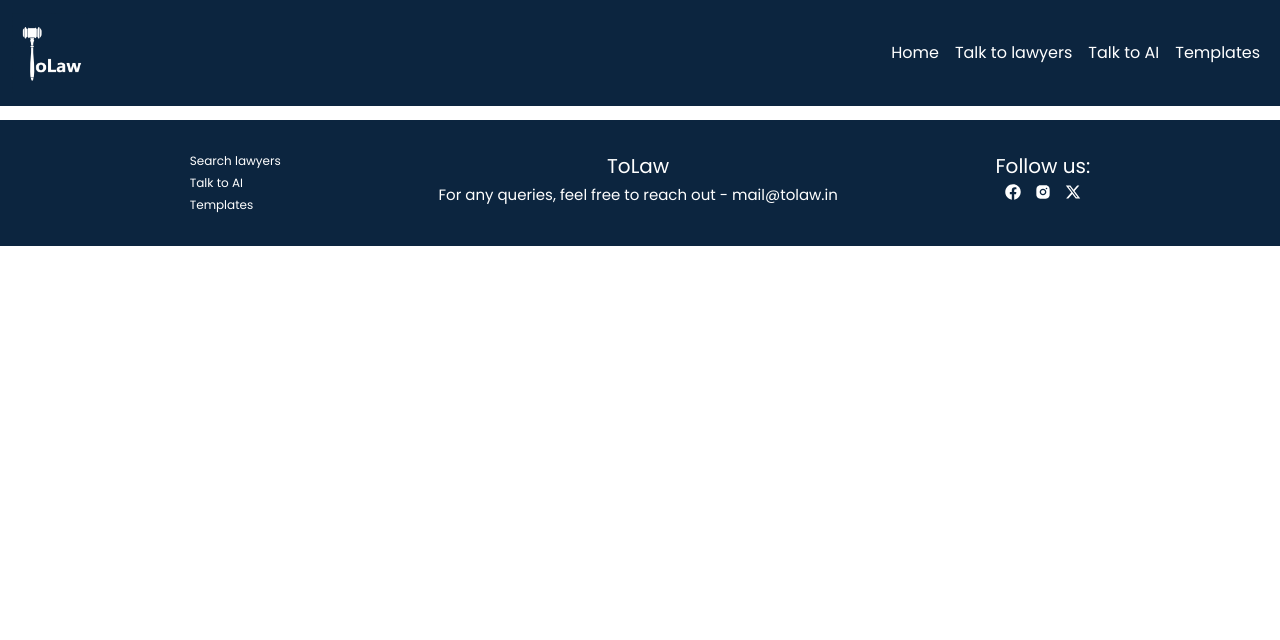
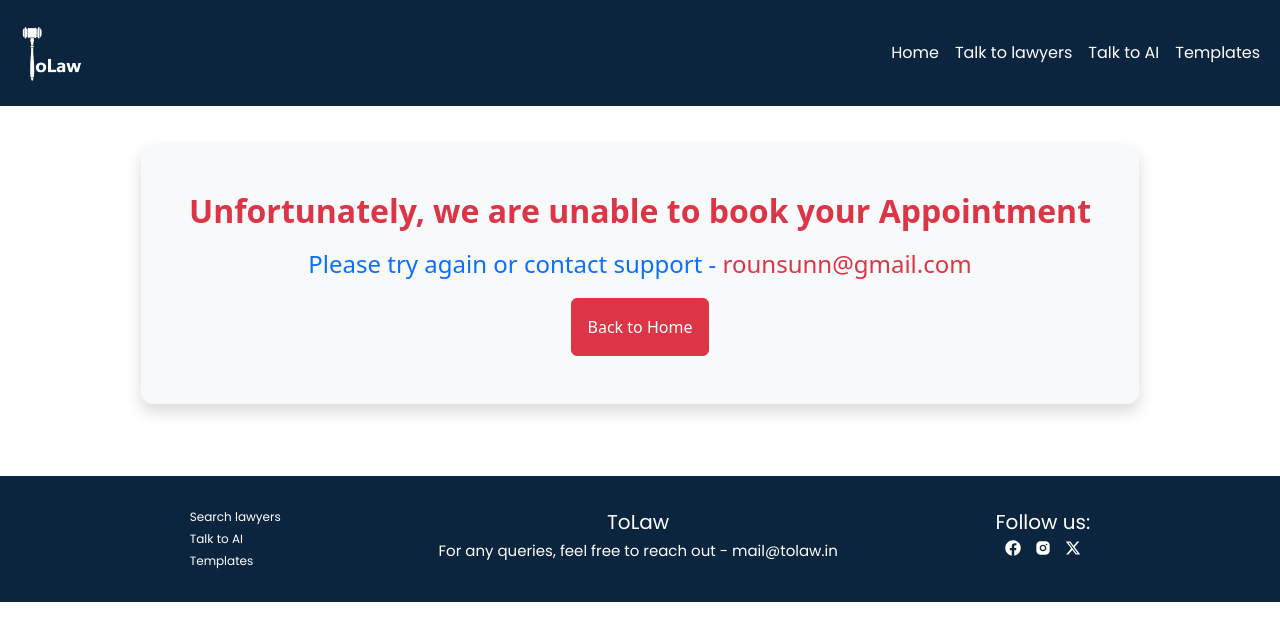
Before and after one commit to rounsunn/ToLaw-users, a React (Vite) app: page /payment/canceled in a window 1280 px wide. Shown: the top 640 px of the page. Built offline with nearby package versions, Linux system fonts and the light colour scheme; no server answers.

Commit message:
added success and cancel routes

```diff
--- a/src/App.tsx
+++ b/src/App.tsx
@@ -8,6 +8,8 @@ import "./App.css";
 import AiAssist from "./routes/AiAssist";
 import Template from "./routes/Template";
 import Footer from "./components/Footer";
+import Success from "./components/Success";
+import Cancel from "./components/Cancel";
 
 function App() {
   return (
@@ -26,6 +28,8 @@ function App() {
         </Route>
         <Route path="aiassist" element={<AiAssist />} />
         <Route path="templates" element={<Template />}/>
+        <Route path="/payment/success" element={<Success />} />
+        <Route path="/payment/canceled" element={<Cancel />} />
       </Routes>
       <Footer />
     </Router>
--- /dev/null
+++ b/src/components/Cancel.tsx
@@ -0,0 +1,29 @@
+import React from 'react'
+
+const Cancel = () => {
+  return (
+    <div className='container d-flex align-items-center justify-content-center p-5'>
+        <div className='d-flex flex-column align-items-center justify-content-center gap-3 p-5 bg-light rounded-xl shadow'>
+            <h2 className="font-italic text-danger fs-2 fw-bold">Unfortunately, we are unable to book your Appointment</h2>
+            <div className='d-flex align-items-center gap-2 justify-content-center fs-4'>
+                <p className="text-primary">Please try again or contact support -&nbsp;
+                    <a href={`mailto:rounsunn@gmail.com`} className='text-danger'>
+                        rounsunn@gmail.com
+                    </a>
+                </p>
+            </div>
+
+            <a href='/' className="text-decoration-none">
+                <button
+                    type='button'
+                    className="btn btn-danger rounded p-3"
+                >
+                    Back to Home
+                </button>
+            </a>
+        </div>
+    </div>
+  )
+}
+
+export default Cancel
--- /dev/null
+++ b/src/components/Success.tsx
@@ -0,0 +1,26 @@
+import React from 'react'
+
+const Success = () => {
+  return (
+    <div className='container d-flex align-items-center justify-content-center p-5'>
+        <div className='d-flex flex-column align-items-center justify-content-center gap-3 p-5 bg-light rounded-xl shadow'>
+            <h2 className="font-italic text-primary fs-2 fw-bold">Thank you for booking an Appointment!</h2>
+            <div className='d-flex align-items-center gap-2 justify-content-center fs-4'>
+                <p className="text-primary">Please visit again to receive the best advice from our top-quality lawyers</p>
+            </div>
+
+            <a href='/' className="text-decoration-none">
+                <button
+                    type='button'
+                    className="btn btn-success rounded p-3"
+                >
+                    Back to Home
+                </button>
+            </a>
+        </div>
+    </div>
+
+  )
+}
+
+export default Success
```
